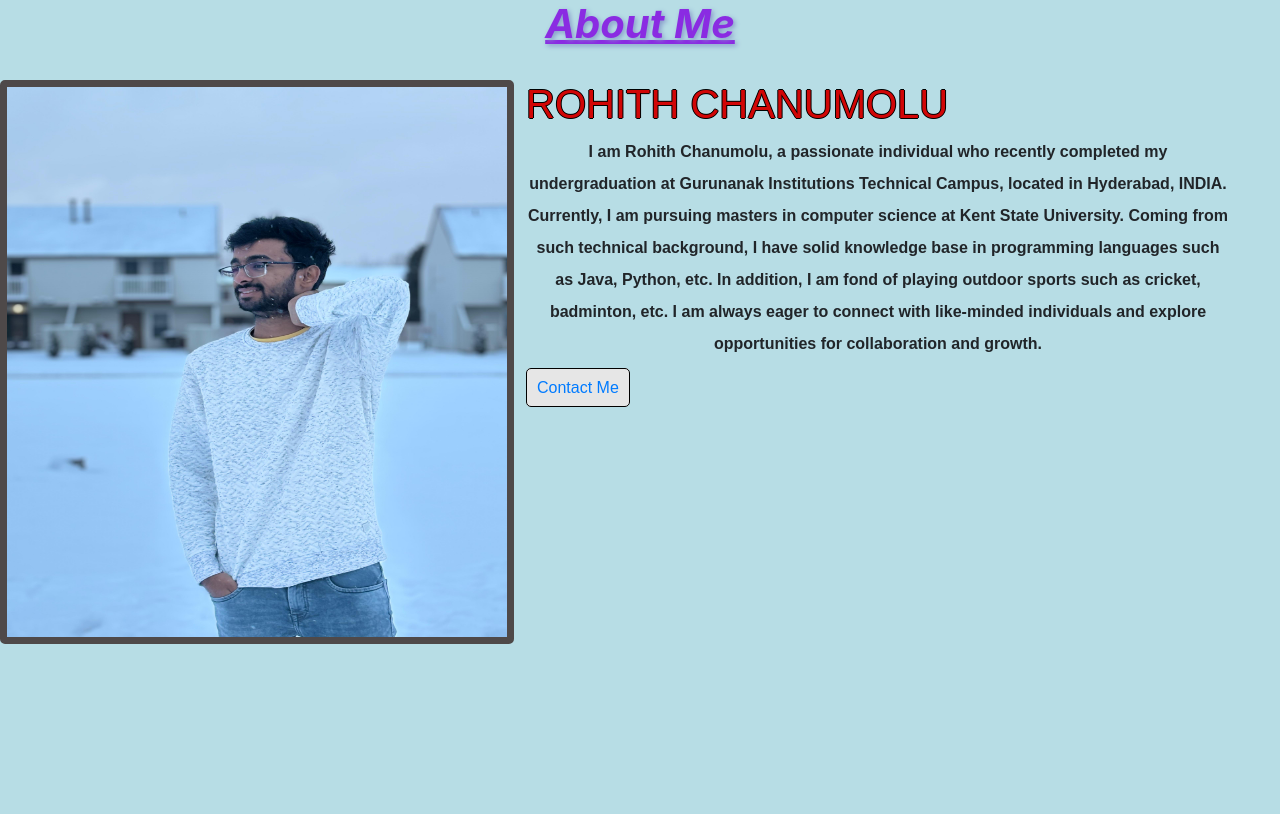
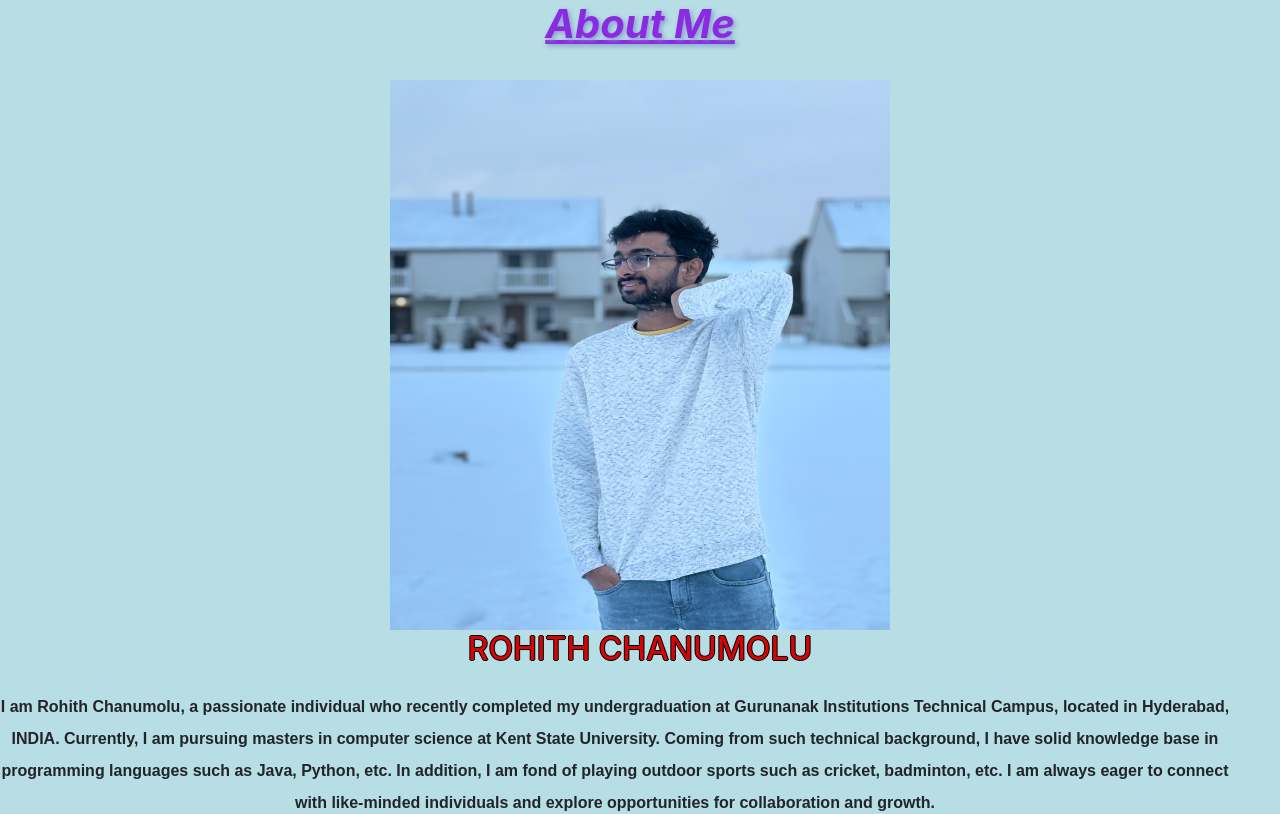
Before and after one commit to rohithchowdary3920/web-programming, a plain HTML site: page aboutme/aboutme_res.html in a window 1280 px wide. Shown: the top 814 px of the page. Drawn offline with nearby package versions, Linux system fonts and the light colour scheme; a small style sheet from the web is missing.

Commit message:
Update aboutme_res.html

```diff
--- a/aboutme/aboutme_res.html
+++ b/aboutme/aboutme_res.html
@@ -1,6 +1,6 @@
 <!DOCTYPE html>
 <html>
-<title>Aboutme Styled</title>
+<title >Aboutme Styled</title>
 <head>
     <meta name="viewport" content="width=device-width, initial-scale=1, shrink-to-fit=no">
     <link rel="stylesheet" href="https://stackpath.bootstrapcdn.com/bootstrap/4.3.1/css/bootstrap.min.css"
@@ -13,65 +13,70 @@
             background-color:rgb(183, 221, 229);
 
         }
-        .header{
+        h1{
             text-align: center;
             color: blueviolet;
             text-shadow: 2px 2px 5px rgb(134, 154, 201);
         }
-        .img{
-            float:left;
-            border: 7px solid rgb(78, 73, 73) ;
-            border-radius: 5px;
+        img{
+            display: block;
+            margin:0 auto;
             position: relative;
 
         }
-        .right_part{
-            margin-right: 50px;
-            float:right;
-            width:55%;
-            height:auto;
-            font-family: sans-serif;
-        }
-        .data h1{
-            text-align: justify;
+
+        h2{
+            text-align:center;
             color:rgb(209, 6, 6);
             text-shadow: -1px 0 black, 0 1px black, 1px 0 black, 0 -1px black;
 
         }
 
-        .data p{
-            text-align: justify;
-
+        p{
+            font-family: sans-serif;
+            text-align: center;
+            padding-bottom: 100px;
+            padding-top: 15px;
+            padding-right: 50px;
             line-height: 2.0;
 
         }
 
-        .button{
-            border:1px solid black;
-            background-color: rgb(230,230,230);
+        .button {
+            display: block;
+            width: fit-content;
+            margin: 0 auto;
+            padding: 10px 20px;
+            background-color: rgb(230, 230, 230);
+            color: black;
             text-decoration: none;
-            padding:10px;
+            border: 1px solid black;
             border-radius: 5px;
+            transition: background-color 0.3s ease;
         }
-        .button:hover{
-            background-color:rgb(15, 130, 15);
+
+        .button:hover {
+            background-color: rgb(15, 130, 15);
         }
+
     </style>
 </head>
 
 <body>
     <div class="main">
-        <div class="header">
-            <h1><b><i><u>About Me</u></i></b></h1><br>
+        <div>
+            <h1 ><b><i><u>About Me</u></i></b></h1><br>
         </div>
-        <div class="img">
+        <div >
             <img src="MY_PIC.jpg" width="500" height="550" alt="Rohith's pic">
         </div>
         <div class="right_part">
-           <div class="data">
-            <h1>ROHITH CHANUMOLU</h1>
+           <div >
+            <h2>ROHITH CHANUMOLU</h2>
 
-            <p class="text-center"> <b>I am Rohith Chanumolu, a passionate individual who recently completed my undergraduation at Gurunanak Institutions Technical Campus, located in Hyderabad, INDIA. Currently, I am pursuing masters in computer science at Kent State University. Coming from such technical background, I have solid knowledge base in programming languages such as Java, Python, etc. In addition, I am fond of playing outdoor sports such as cricket, badminton, etc. I am always eager to connect with like-minded individuals and explore opportunities for collaboration and growth.</b></p>
+            <p > <b>I am Rohith Chanumolu, a passionate individual who recently completed my undergraduation at Gurunanak Institutions Technical Campus, located in Hyderabad, INDIA. Currently, I am pursuing masters in computer science at Kent State University. Coming from such technical background, I have solid knowledge base in programming languages such as Java, Python, etc. In addition, I am fond of playing outdoor sports such as cricket, badminton, etc. I am always eager to connect with like-minded individuals and explore opportunities for collaboration and growth.</b></p>
+            <br>
+
            </div>
         <a class="button" href="mailto:rchanum1@kent.edu">Contact Me</a>
        </div>
```
